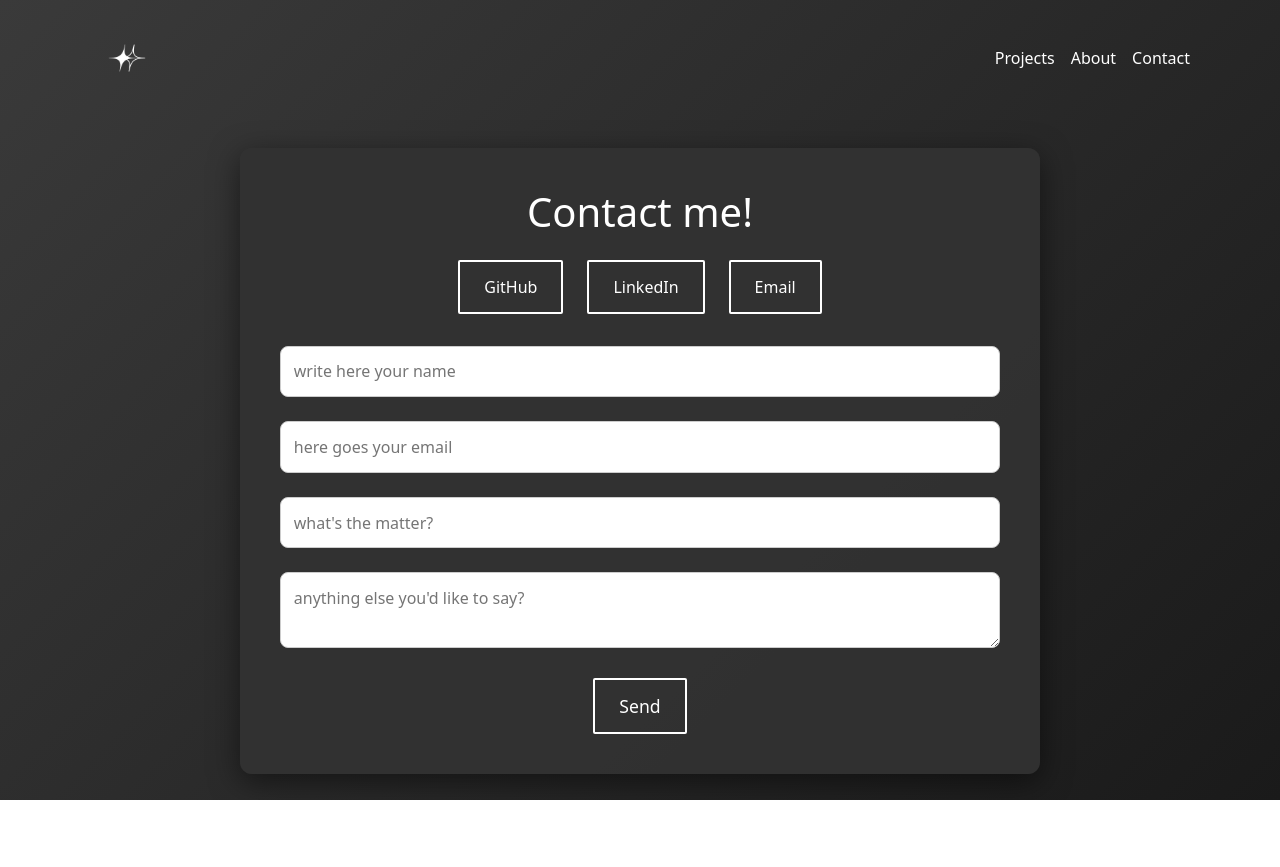
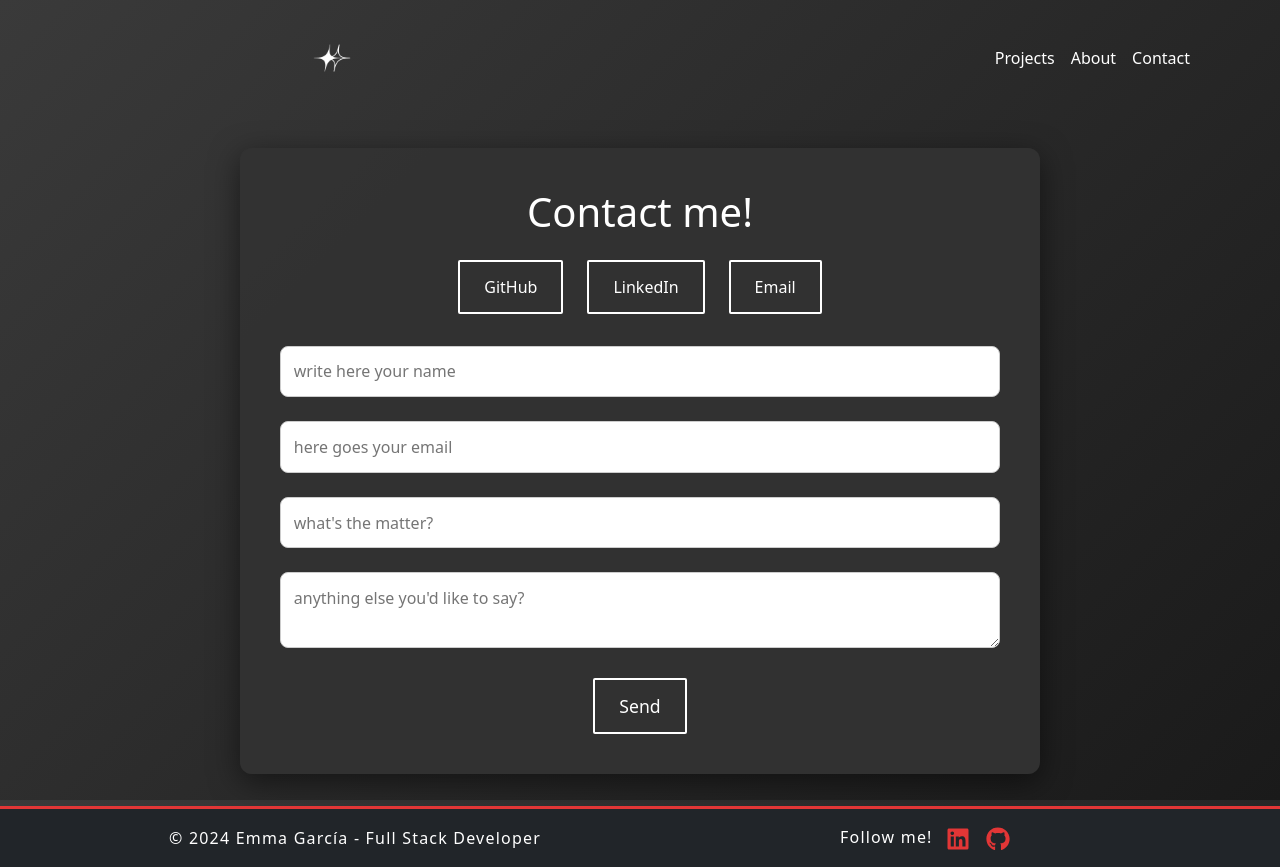
Before and after one commit to emxgrz/portfolio, a React (Vite) app: page /contact in a window 1280 px wide. Before the commit the page ends 800 px from the top, so only its background shows below. Built offline with nearby package versions, Linux system fonts and the light colour scheme.

Commit message:
footer working fine

```diff
--- a/src/App.css
+++ b/src/App.css
@@ -1,6 +1,44 @@
 #root {
   margin: 0 auto;
-  /* text-align: center; */
-  /* background-color: rgba(207, 206, 206, 0.751); */
+  text-align: center;
+  line-height: 1.5;
+  height: 100%;
+  width: 100%;
 
+  display: flex;
+  flex-direction: column;
+  min-height: 100vh;
 }
+
+html, body {
+  height: 100%;
+  width: 100%;
+  margin: 0;
+  padding: 0;
+  box-sizing: border-box;
+}
+
+.main-content {
+  flex: 1;
+}
+
+.footer {
+  background-color: #202020;
+  border-top: 3px solid #e23636;
+  font-family: "Bangers", system-ui;
+  letter-spacing: 1.2px;
+  display: block;
+  margin-bottom: 0;
+  margin-top: auto;
+  padding: 25px !important;
+}
+
+.footer a {
+  text-decoration: none;
+  color: #e23636 !important;
+  transition: color 0.2s ease-in-out;
+}
+
+.footer a:hover {
+  color: #FFDE21 !important;
+}
--- a/src/App.jsx
+++ b/src/App.jsx
@@ -9,10 +9,9 @@ import Footer from "./components/Footer";
 
 function App() {
   return (
-    <>
-      <div>
+    <div id="root">
       <Navbar />
-        <div>
+      <div className="main-content">
         <Routes>
           <Route path="/" element={<HomePage />} />
           <Route path="/projects" element={<Projects />} />
@@ -22,7 +21,6 @@ function App() {
       </div>
       <Footer />
     </div>
-    </>
   );
 }
 
--- a/src/mainStyle.css
+++ b/src/mainStyle.css
@@ -1,11 +1,4 @@
-body {
+
+html, body {
   background: linear-gradient(135deg, #3a3a3a, #1a1a1a);
-  margin: 0;
-  padding: 0
 }
-
-
-
-body, html {
-  height: 100%;
-}
--- a/src/pages/home/homeStyle.css
+++ b/src/pages/home/homeStyle.css
@@ -1,10 +1,10 @@
-body, html {
+/* body, html {
   margin: 0;
   padding: 0;
   height: 100%;
   font-family: 'Arimo', sans-serif;
   overflow-x: hidden;
-}
+} */
 
 .main-container {
   display: flex;
--- a/src/pages/projects/projectsStyle.css
+++ b/src/pages/projects/projectsStyle.css
@@ -4,12 +4,6 @@
   gap: 1rem;
   flex-wrap: wrap;
 }
-
-
-
-html, body {
-  height: 100vh;   margin: 0; }
-
 
 
 .project-item {
```
Also changed, not shown: src/components/Footer.jsx (line endings or trailing spaces). Lines whose indentation alone changed are shown as unchanged.
